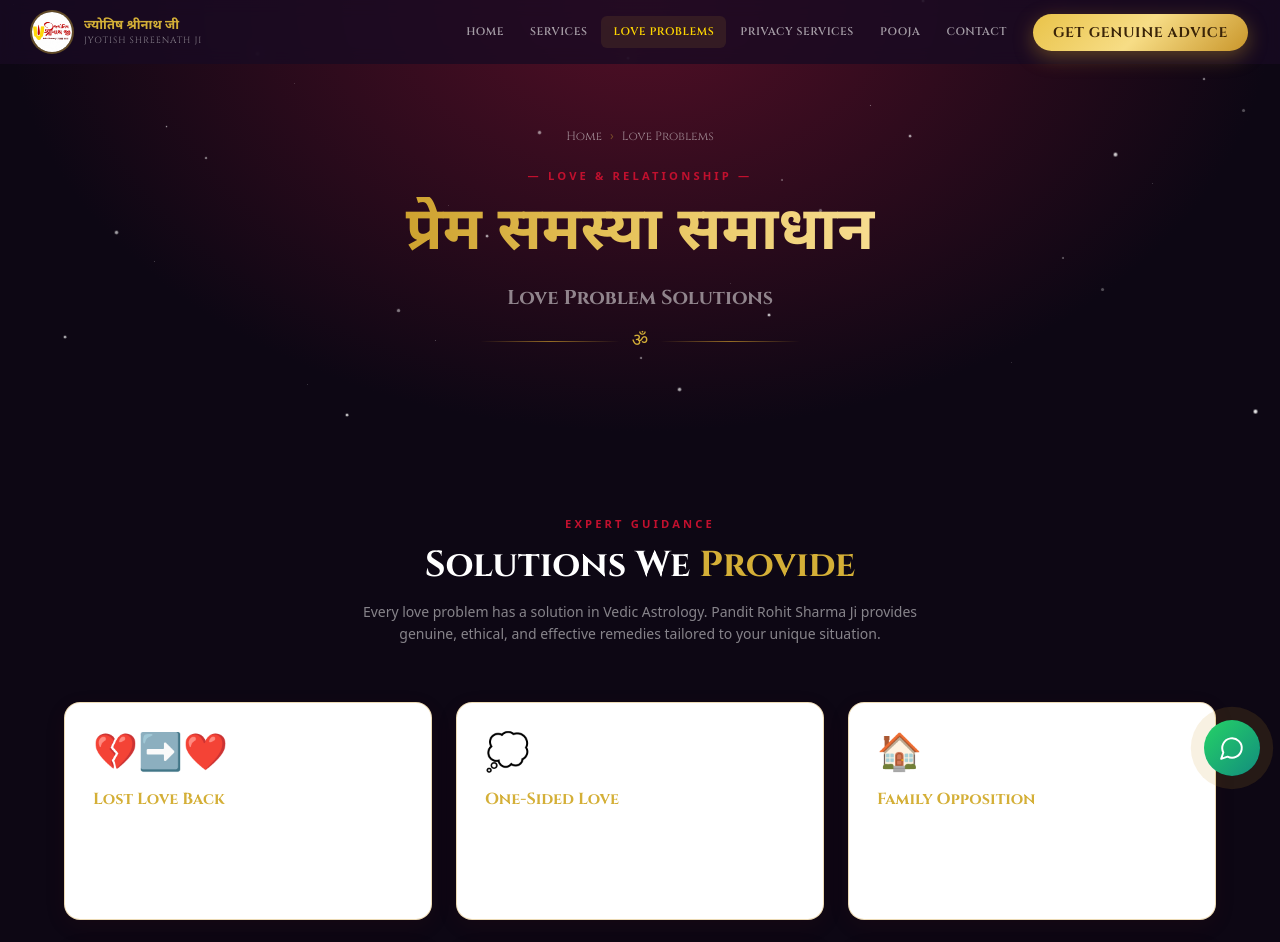
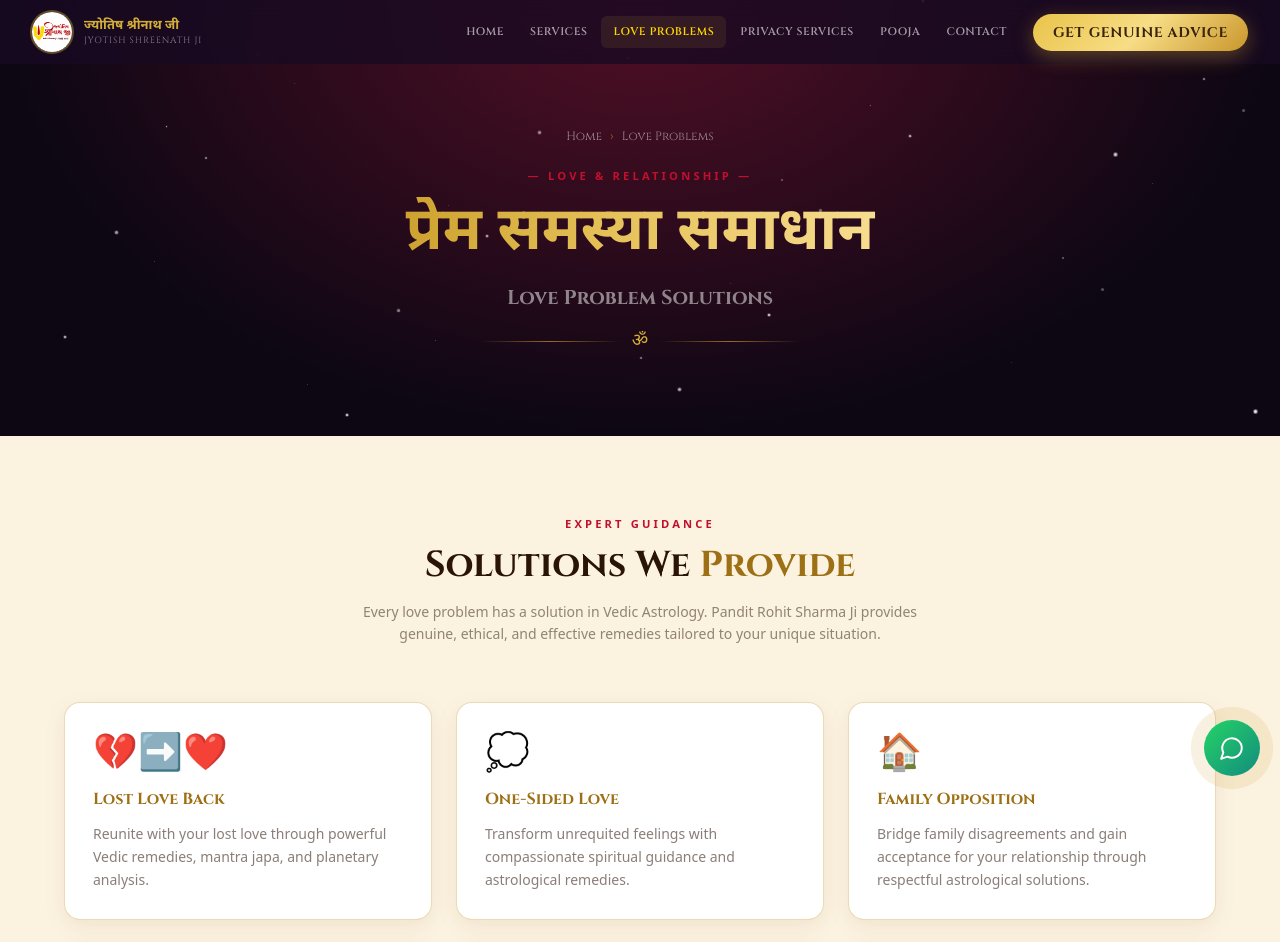
Before and after one commit to Sanchitjha/Astrologer, a Next.js app: page /love-problems in a window 1280 px wide. Shown: the top 942 px of the page. Built offline with nearby package versions, Linux system fonts and the light colour scheme.

Commit message:
feat: implement core website structure and components with new pages and reusable UI elements

```diff
--- a/app/love-problems/page.js
+++ b/app/love-problems/page.js
@@ -63,15 +63,15 @@ export default function LoveProblemsPage() {
         crumbs={[{ label: 'Love Problems' }]}
       />
 
-      <section className="py-20 px-4" style={{ background: '#0D0714' }}>
+      <section className="py-20 px-4" style={{ background: '#FBF3E0' }}>
         <div className="max-w-6xl mx-auto">
           <div className="text-center mb-14">
             <p className="section-label mb-3">Expert Guidance</p>
-            <h2 className="text-3xl md:text-4xl font-bold text-white"
+            <h2 className="text-3xl md:text-4xl font-bold text-[#2A1408]"
                 style={{ fontFamily: 'var(--font-cinzel)' }}>
-              Solutions We <span className="text-[#D4AF37]">Provide</span>
+              Solutions We <span className="text-[#9E7016]">Provide</span>
             </h2>
-            <p className="text-white/50 text-sm mt-4 max-w-xl mx-auto leading-relaxed">
+            <p className="text-[#2A1408]/50 text-sm mt-4 max-w-xl mx-auto leading-relaxed">
               Every love problem has a solution in Vedic Astrology. Pandit Rohit Sharma Ji
               provides genuine, ethical, and effective remedies tailored to your unique situation.
             </p>
@@ -81,11 +81,11 @@ export default function LoveProblemsPage() {
             {solutions.map((s) => (
               <div key={s.title} className="glass-card rounded-2xl p-7 group">
                 <div className="text-4xl mb-4">{s.icon}</div>
-                <h3 className="text-[#D4AF37] font-bold text-base mb-3"
+                <h3 className="text-[#9E7016] font-bold text-base mb-3"
                     style={{ fontFamily: 'var(--font-cinzel)' }}>
                   {s.title}
                 </h3>
-                <p className="text-white/55 text-sm leading-relaxed">{s.desc}</p>
+                <p className="text-[#2A1408]/55 text-sm leading-relaxed">{s.desc}</p>
               </div>
             ))}
           </div>
```
